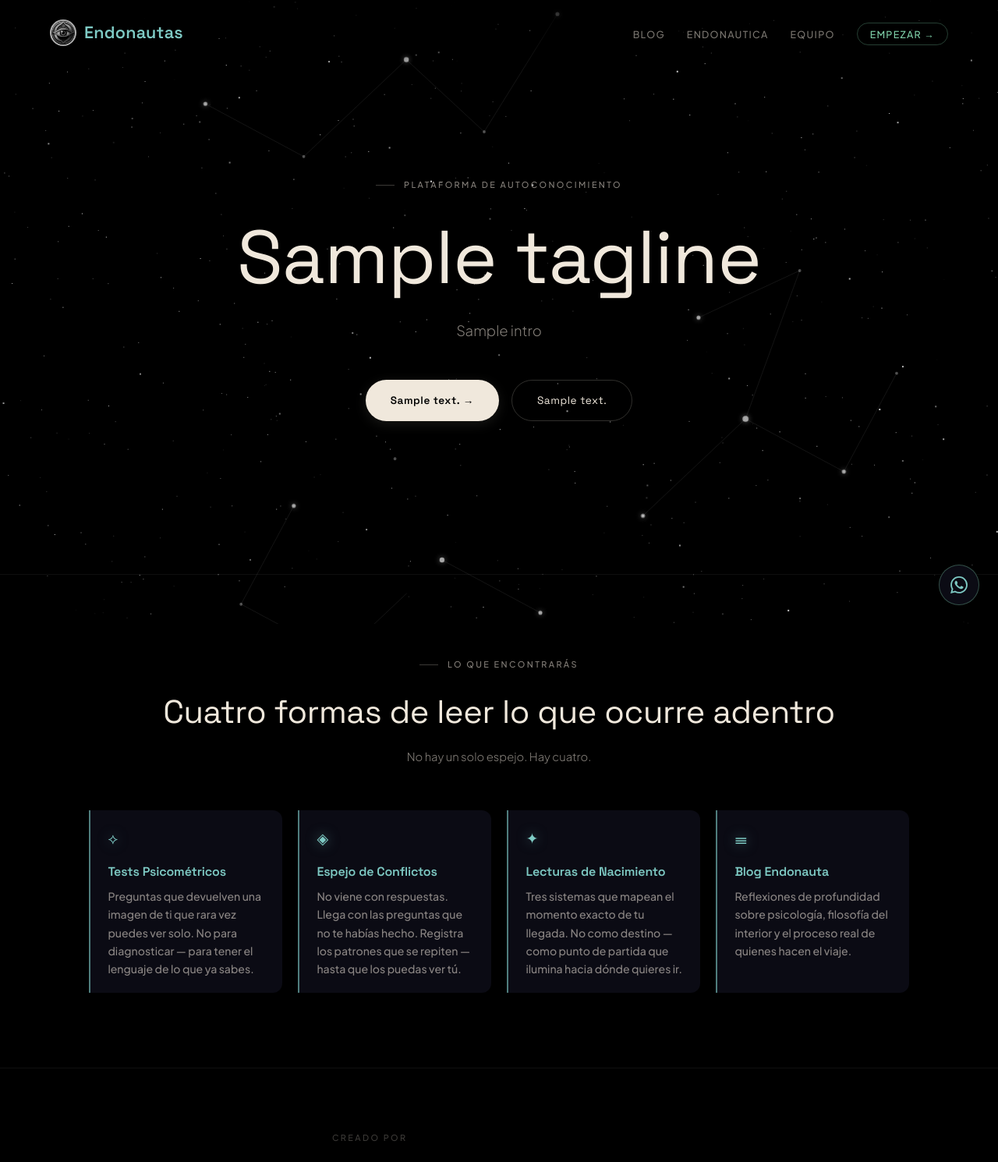
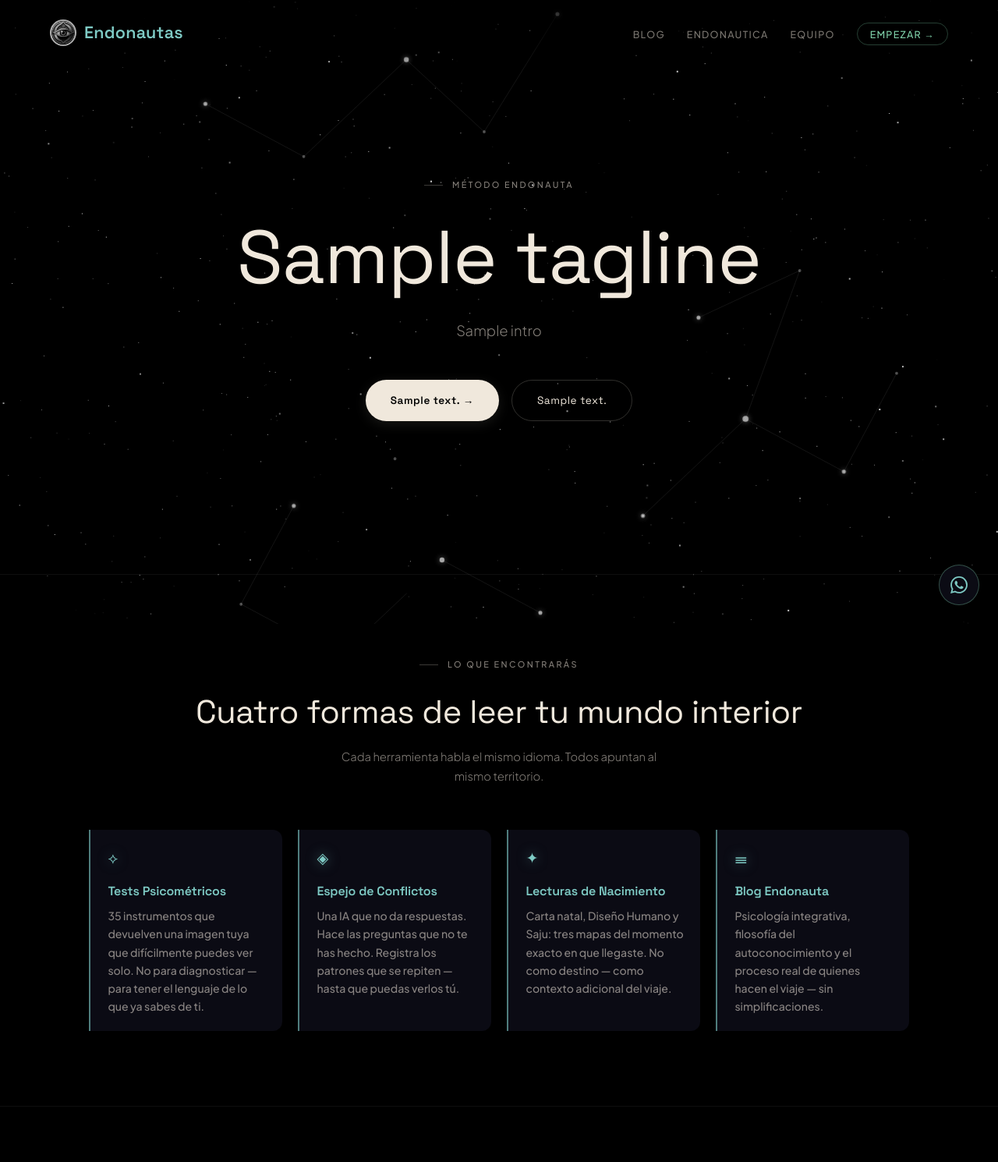
Before and after one commit to jeria88/blog-endonautas, a Django app: template home/templates/home/home_page.html in a window 1280 px wide. Shown: the top 1490 px of the page at 78% size. Run offline with Django 5.2, Linux system fonts and the light colour scheme; the template is opened without the code that fills it: most values are stand-ins (such as "Sample title", 1, 10 or a date in 2020).

Commit message:
copy: actualiza textos en home y blog — alineados al método endonauta
Hero: "El mundo interior tiene estructura", CTAs más directos.
Features: 35 tests explícitos, Espejo + Lecturas + Blog mejorados.
CTA band: sin "comunidad" genérica, énfasis en Mapa Interior.
Blog empty state: links a app y Endonautica.
Fix: /mision/ → /equipo/ en sección autor.

Co-Authored-By: Claude Sonnet 4.6 <noreply@anthropic.com>

```diff
--- a/blog/templates/blog/blog_index_page.html
+++ b/blog/templates/blog/blog_index_page.html
@@ -146,7 +146,7 @@
   </div>
   {% else %}
   <div class="blog-empty">
-    <p>Pronto habrá artículos aquí. Mientras tanto, explora la <a href="https://app.endonautas.cl" style="color:var(--accent)">app Endonautas</a>.</p>
+    <p>Los primeros artículos están en camino. Mientras tanto, empieza el viaje en <a href="https://app.endonautas.cl" style="color:var(--accent)">la app</a> o conoce el método en <a href="/endonautica/" style="color:var(--accent)">Endonautica</a>.</p>
   </div>
   {% endif %}
 </div>
--- a/home/templates/home/home_page.html
+++ b/home/templates/home/home_page.html
@@ -247,19 +247,19 @@
 
 <!-- Hero -->
 <section class="hero">
-  <p class="hero-eyebrow reveal">Plataforma de autoconocimiento</p>
+  <p class="hero-eyebrow reveal">Método endonauta</p>
   <h1 class="hero-title reveal" style="transition-delay:0.15s">
-    {% if page.tagline %}{{ page.tagline }}{% else %}Conoce tu mundo interior con <em>profundidad real</em>{% endif %}
+    {% if page.tagline %}{{ page.tagline }}{% else %}El mundo interior tiene <em>estructura</em>{% endif %}
   </h1>
   <p class="hero-tagline reveal" style="transition-delay:0.3s">
-    {% if page.intro %}{{ page.intro }}{% else %}Tests psicométricos, el Espejo de Conflictos y lecturas de nacimiento — integrados en una sola experiencia.{% endif %}
+    {% if page.intro %}{{ page.intro }}{% else %}Tests psicométricos validados, el Espejo de Conflictos y lecturas de nacimiento — para que el autoconocimiento tenga lenguaje, mapa y dirección.{% endif %}
   </p>
   <div class="hero-ctas reveal" style="transition-delay:0.45s">
     <a href="{% if page.cta_app_url %}{{ page.cta_app_url }}{% else %}https://app.endonautas.cl{% endif %}" class="btn-primary">
-      {% if page.cta_app_text %}{{ page.cta_app_text }}{% else %}Entrar a la App{% endif %} →
+      {% if page.cta_app_text %}{{ page.cta_app_text }}{% else %}Empezar gratis{% endif %} →
     </a>
     <a href="{% if page.cta_ebook_url %}{{ page.cta_ebook_url }}{% else %}/endonautica/{% endif %}" class="btn-ghost">
-      {% if page.cta_ebook_text %}{{ page.cta_ebook_text }}{% else %}Leer Endonautica{% endif %}
+      {% if page.cta_ebook_text %}{{ page.cta_ebook_text }}{% else %}Qué es Endonautica{% endif %}
     </a>
   </div>
 </section>
@@ -272,29 +272,29 @@
     <div class="section-eyebrow reveal">
       <span class="tag-label">Lo que encontrarás</span>
     </div>
-    <h2 class="section-heading reveal" style="transition-delay:0.1s">Cuatro formas de leer lo que ocurre adentro</h2>
-    <p class="section-sub reveal" style="transition-delay:0.15s">No hay un solo espejo. Hay cuatro.</p>
+    <h2 class="section-heading reveal" style="transition-delay:0.1s">Cuatro formas de leer tu mundo interior</h2>
+    <p class="section-sub reveal" style="transition-delay:0.15s">Cada herramienta habla el mismo idioma. Todos apuntan al mismo territorio.</p>
 
     <div class="features-grid">
       <div class="feature-card glass-card reveal">
         <div class="feature-icon">⟡</div>
         <h3 class="feature-title">Tests Psicométricos</h3>
-        <p class="feature-desc">Preguntas que devuelven una imagen de ti que rara vez puedes ver solo. No para diagnosticar — para tener el lenguaje de lo que ya sabes.</p>
+        <p class="feature-desc">35 instrumentos que devuelven una imagen tuya que difícilmente puedes ver solo. No para diagnosticar — para tener el lenguaje de lo que ya sabes de ti.</p>
       </div>
       <div class="feature-card glass-card reveal" style="transition-delay:0.1s">
         <div class="feature-icon">◈</div>
         <h3 class="feature-title">Espejo de Conflictos</h3>
-        <p class="feature-desc">No viene con respuestas. Llega con las preguntas que no te habías hecho. Registra los patrones que se repiten — hasta que los puedas ver tú.</p>
+        <p class="feature-desc">Una IA que no da respuestas. Hace las preguntas que no te has hecho. Registra los patrones que se repiten — hasta que puedas verlos tú.</p>
       </div>
       <div class="feature-card glass-card reveal" style="transition-delay:0.2s">
         <div class="feature-icon">✦</div>
         <h3 class="feature-title">Lecturas de Nacimiento</h3>
-        <p class="feature-desc">Tres sistemas que mapean el momento exacto de tu llegada. No como destino — como punto de partida que ilumina hacia dónde quieres ir.</p>
+        <p class="feature-desc">Carta natal, Diseño Humano y Saju: tres mapas del momento exacto en que llegaste. No como destino — como contexto adicional del viaje.</p>
       </div>
       <div class="feature-card glass-card reveal" style="transition-delay:0.3s">
         <div class="feature-icon">𝍢</div>
         <h3 class="feature-title">Blog Endonauta</h3>
-        <p class="feature-desc">Reflexiones de profundidad sobre psicología, filosofía del interior y el proceso real de quienes hacen el viaje.</p>
+        <p class="feature-desc">Psicología integrativa, filosofía del autoconocimiento y el proceso real de quienes hacen el viaje — sin simplificaciones.</p>
       </div>
     </div>
   </div>
@@ -317,7 +317,7 @@
       <p class="author-eyebrow reveal">Creado por</p>
       <h2 class="author-name reveal" style="transition-delay:0.1s">Franco Jeria Castro</h2>
       <p class="author-bio reveal" style="transition-delay:0.2s">Terapeuta en salud integrativa, autor de Endonautica. Desde 2019 construyendo herramientas para que el viaje interior tenga lenguaje, mapa y dirección — no como promesa, sino como práctica.</p>
-      <a href="/mision/" class="btn-ghost reveal" style="font-size:0.82rem; transition-delay:0.3s">Leer la historia →</a>
+      <a href="/equipo/" class="btn-ghost reveal" style="font-size:0.82rem; transition-delay:0.3s">Leer la historia →</a>
     </div>
   </div>
 </section>
@@ -329,10 +329,10 @@
   <div class="cta-band-inner">
     <span class="tag-label reveal" style="margin-bottom:1.5rem; display:inline-flex;">El punto de partida</span>
     <h2 class="reveal" style="transition-delay:0.1s">El viaje comienza <em>adentro</em></h2>
-    <p class="reveal" style="transition-delay:0.2s">Crea tu cuenta gratuita y accede a los primeros tests, el Espejo y la comunidad Endonauta.</p>
+    <p class="reveal" style="transition-delay:0.2s">Cuenta gratuita. Sin tarjeta. Acceso inmediato a los primeros tests, el Espejo de Conflictos y el Mapa Interior.</p>
     <div class="cta-pair reveal" style="transition-delay:0.3s">
-      <a href="{% if page.cta_app_url %}{{ page.cta_app_url }}{% else %}https://app.endonautas.cl{% endif %}" class="btn-primary">Comenzar ahora →</a>
-      <a href="/blog/" class="btn-ghost">Leer el blog</a>
+      <a href="{% if page.cta_app_url %}{{ page.cta_app_url }}{% else %}https://app.endonautas.cl{% endif %}" class="btn-primary">Empezar ahora →</a>
+      <a href="/blog/" class="btn-ghost">Explorar el blog</a>
     </div>
   </div>
 </section>
```
